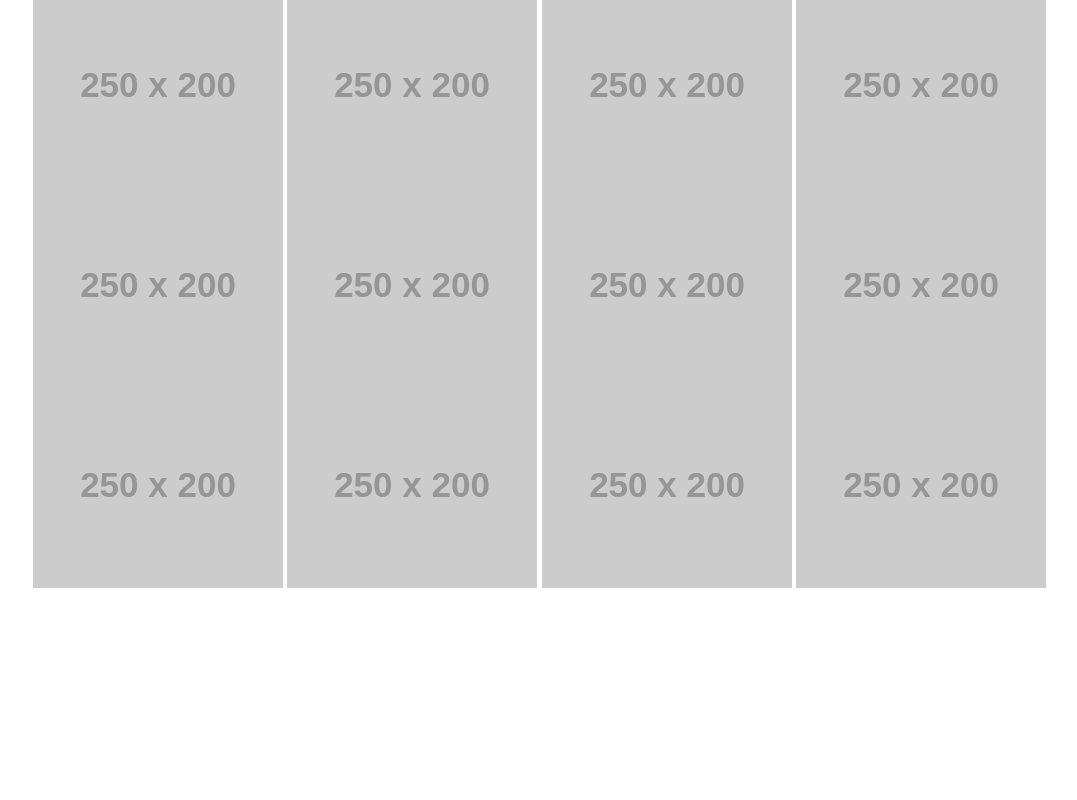
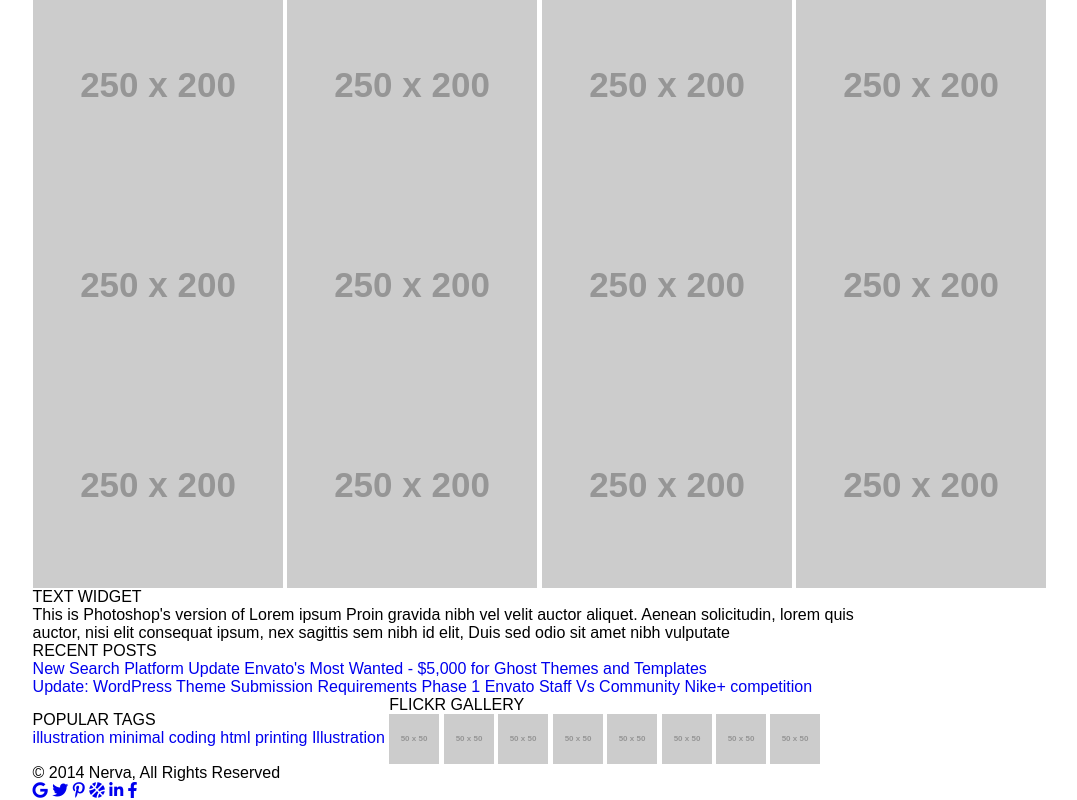
Before and after one commit to mvishrutaxioned/DOM-Task1, a plain HTML site: page index.html in a window 1280 px wide. Shown: the part 5102-5902 px from the top of the page, without its empty margins (57-1134 px from the left). Before the commit the page ends 5690 px from the top, so only its background shows below. Drawn offline with nearby package versions, Linux system fonts and the light colour scheme; placeholder pictures from the web are drawn by us.

Commit message:
added footer structure

```diff
--- a/index.html
+++ b/index.html
@@ -189,6 +189,59 @@
       <!--main section end-->
       <!--footer section start-->
       <footer>
+        <div class="wrapper">
+          <ul class="f-content">
+            <li class="widget">
+              <h2>TEXT WIDGET</h2>
+              <p>This is Photoshop's version of Lorem ipsum Proin gravida nibh vel velit auctor aliquet. Aenean solicitudin, lorem quis</p>
+              <p>auctor, nisi elit consequat ipsum, nex sagittis sem nibh id elit, Duis sed odio sit amet nibh vulputate</p>
+            </li>
+            <li class="posts">
+              <h2>RECENT POSTS</h2>
+              <ul>
+                <li><a href="#FIXME" title="Post 1">New Search Platform Update</a></li>
+                <li><a href="#FIXME" title="Post 2">Envato's Most Wanted - $5,000 for Ghost Themes and Templates</a></li>
+                <li><a href="#FIXME" title="Post 3">Update: WordPress Theme Submission Requirements Phase 1</a></li>
+                <li><a href="#FIXME" title="Post 4">Envato Staff Vs Community Nike+ competition</a></li>
+              </ul>
+            </li>
+            <li class="tags">
+              <h2>POPULAR TAGS</h2>
+              <ul>
+                <li><a href="#FIXME" title="Illutration">illustration</a></li>
+                <li><a href="#FIXME" title="Minimal">minimal</a></li>
+                <li><a href="#FIXME" title="Coding">coding</a></li>
+                <li><a href="#FIXME" title="Html">html</a></li>
+                <li><a href="#FIXME" title="Printing">printing</a></li>
+                <li><a href="#FIXME" title="Illutration">Illustration</a></li>
+              </ul>
+            </li>
+            <li class="gallery">
+              <h2>FLICKR GALLERY</h2>
+              <ul>
+                <li><img src="https://via.placeholder.com/50" alt="Gallery 1"></li>
+                <li><img src="https://via.placeholder.com/50" alt="Gallery 2"></li>
+                <li><img src="https://via.placeholder.com/50" alt="Gallery 3"></li>
+                <li><img src="https://via.placeholder.com/50" alt="Gallery 4"></li>
+                <li><img src="https://via.placeholder.com/50" alt="Gallery 5"></li>
+                <li><img src="https://via.placeholder.com/50" alt="Gallery 6"></li>
+                <li><img src="https://via.placeholder.com/50" alt="Gallery 7"></li>
+                <li><img src="https://via.placeholder.com/50" alt="Gallery 8"></li>
+              </ul>
+            </li>
+          </ul>
+          <div class="f-info">
+            <span>&copy; 2014 Nerva, All Rights Reserved</span>
+            <ul>
+              <li><a href="#FIXME" title="Google"><i class="fab fa-google"></i></a></li>
+              <li><a href="#FIXME" title="Twitter"><i class="fab fa-twitter"></i></a></li>
+              <li><a href="#FIXME" title="Pinterest"><i class="fab fa-pinterest-p"></i></a></li>
+              <li><a href="#FIXME" title="Ball"><i class="fas fa-basketball-ball"></i></a></li>
+              <li><a href="#FIXME" title="LinkedIn"><i class="fab fa-linkedin-in"></i></a></li>
+              <li><a href="#FIXME" title="Facebook"><i class="fab fa-facebook-f"></i></a></li>
+            </ul>
+          </div>
+        </div>
       </footer>
       <!--footer section end-->
     </div>
```
